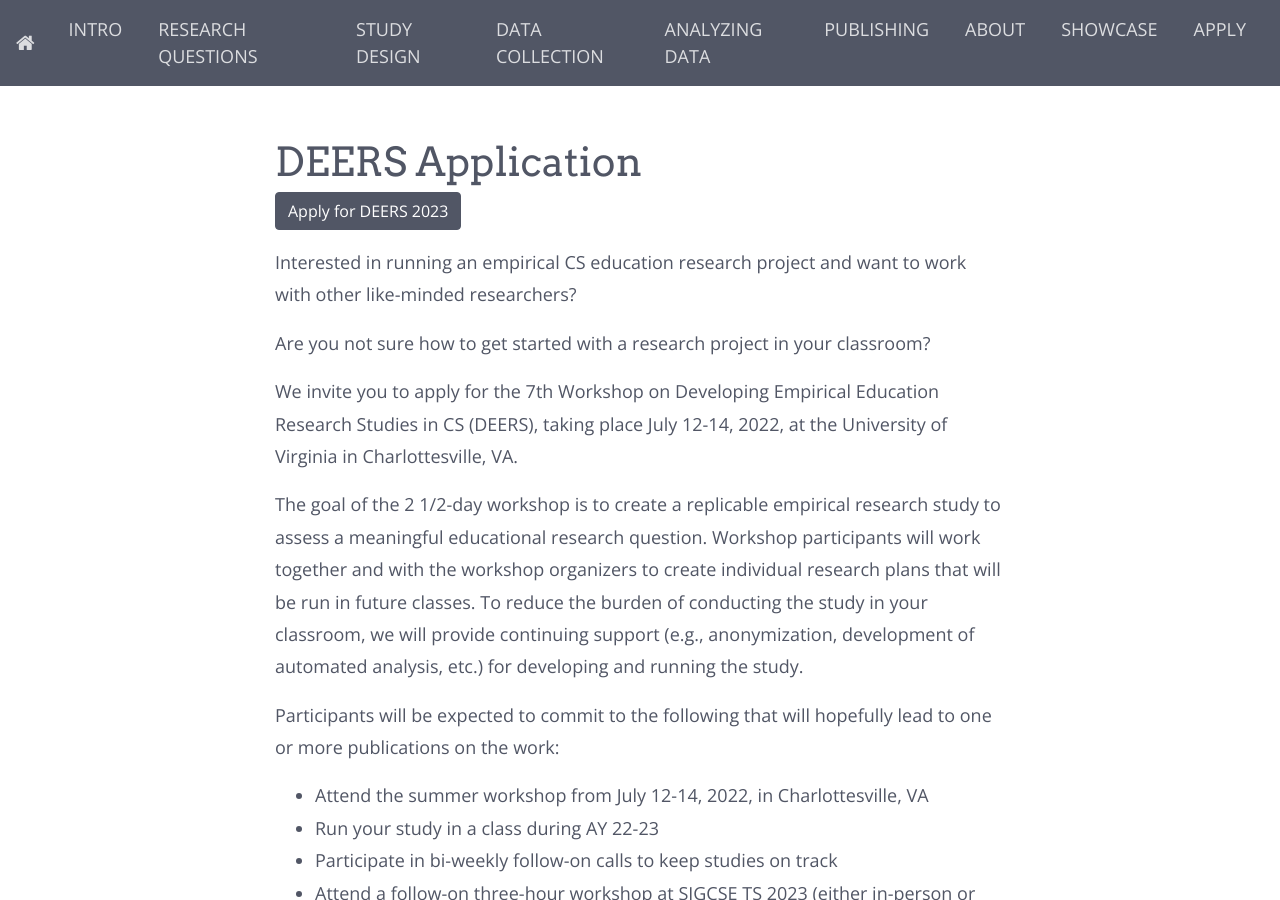
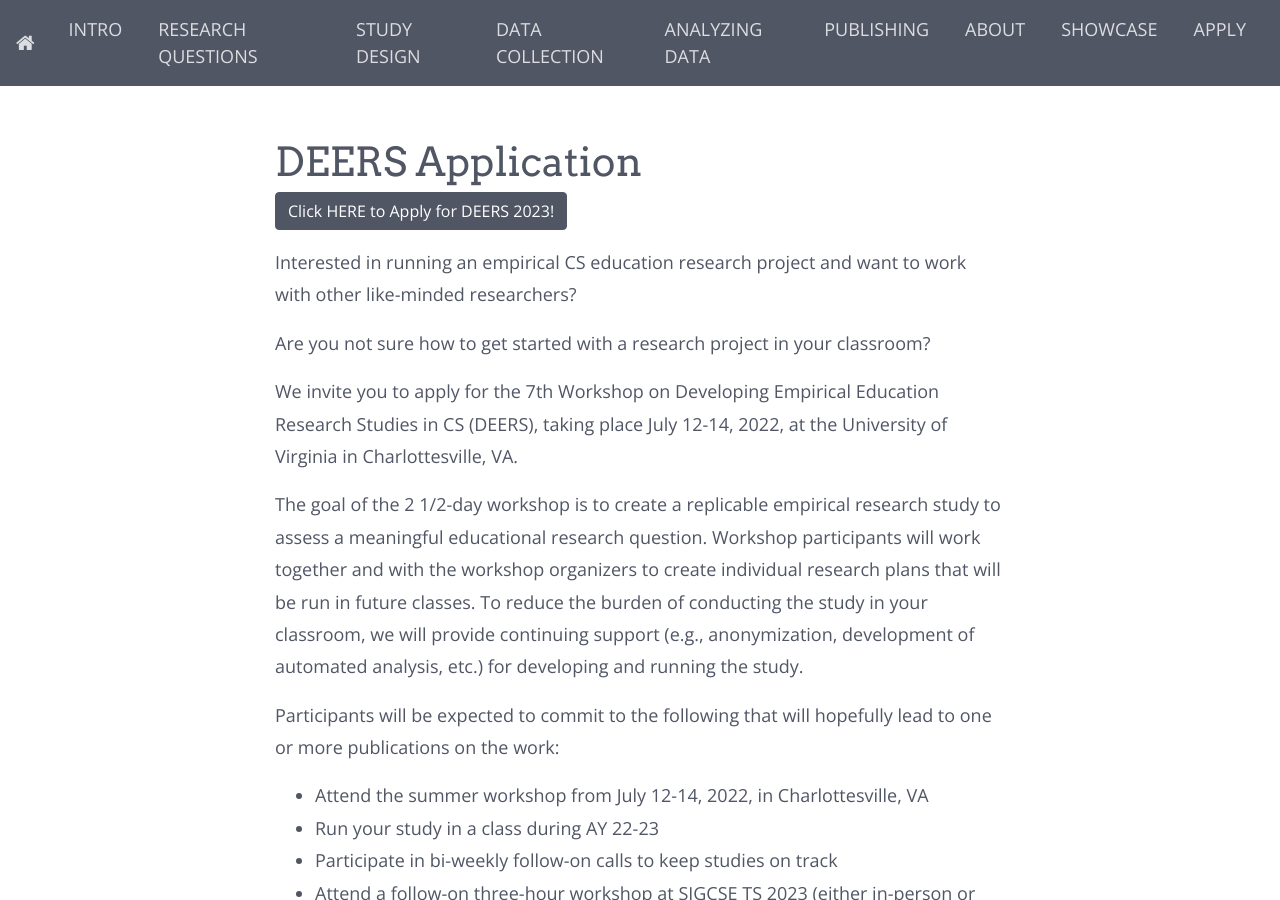
Before and after one commit to marksherriff/deers, a Jekyll site: the page built from apply.md, in a window 1280 px wide and 900 px high. Built offline with Jekyll 4.4.1, drawn with Linux system fonts in a browser that asks for light colours; nearby versions of some CDN libraries.

Commit message:
deers update

```diff
--- a/apply.md
+++ b/apply.md
@@ -5,7 +5,7 @@ title: DEERS Application
 
 # DEERS Application
 
-<a class="btn btn-primary" href="https://ncsu.qualtrics.com/jfe/form/SV_9TeZHLzDgEux3gx?Q_JFE=qdg">Apply for DEERS 2023</a>
+<a class="btn btn-primary" href="https://ncsu.qualtrics.com/jfe/form/SV_9TeZHLzDgEux3gx?Q_JFE=qdg">Click HERE to Apply for DEERS 2023!</a>
 
 Interested in running an empirical CS education research project and want to work with other like-minded researchers?
 
```
